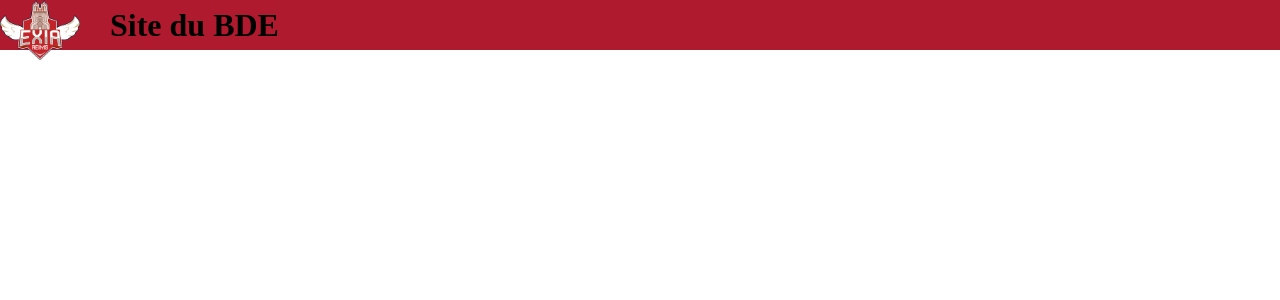
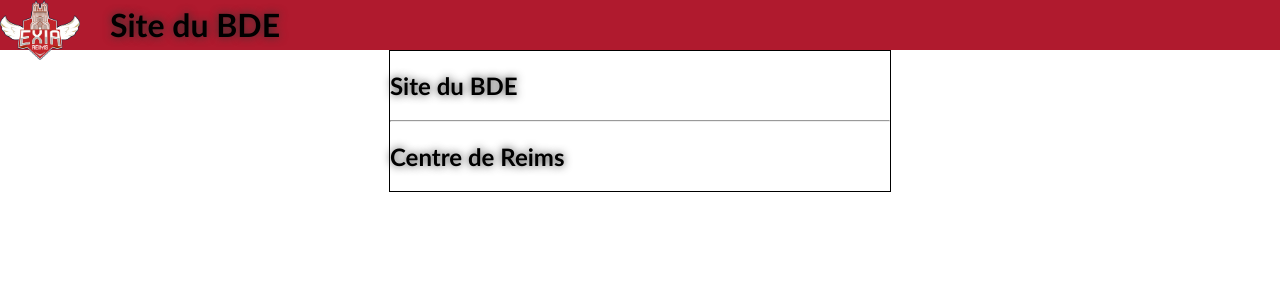
Before and after one commit to MaxenceDy/BWDEEB, a PHP site: page / in a window 1280 px wide. Shown: the top 300 px of the page. Run offline with PHP 8.4, Linux system fonts and the light colour scheme.

Commit message:
moncommit

```diff
--- a/index.php
+++ b/index.php
@@ -12,8 +12,10 @@
         <h1 id="titreHeader">Site du BDE</h1>
     </header>
 
-    <nav>
-
+    <nav class= "texte-index">
+      <h1>Site du BDE</h1>
+      <hr></hr>
+      <h2>Centre de Reims</h2>
     </nav>
 
     <footer>
--- a/style.css
+++ b/style.css
@@ -23,3 +23,21 @@ header, footer
     background-color: #B01A2E;
     width: 100%;
 }
+.texte-index{
+    margin: 0 auto;
+    width: 500px;
+    border:solid 1px;
+}
+h1, h2 {
+	color: black;
+	font-family: "Calibri";
+}
+h1{
+    font: 50px;
+	text-shadow: 0px 0px 9px #333;
+}
+h2
+{
+    font: 30px;
+	text-shadow: 0px 0px 9px #333;
+}
```
